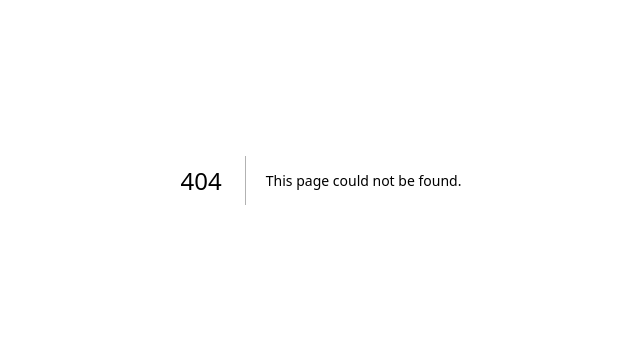
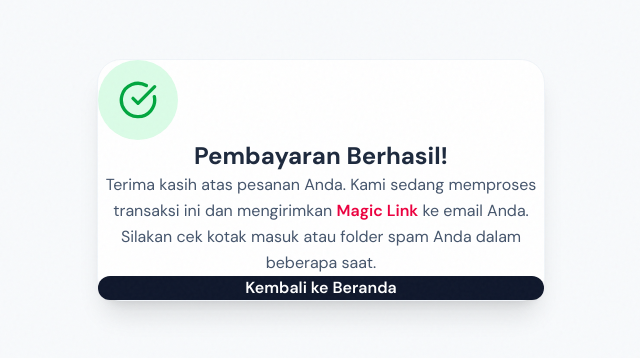
Before and after one commit to detectivecrewze/for-you-always, a Next.js app: page /success in a window 1280 px wide. Before the commit this address had no page. Shown: the part 220-578 px from the top of the page, without its empty margins (319-959 px from the left). Built offline with nearby package versions, Linux system fonts and the light colour scheme.

Commit message:
add success page

```diff
--- /dev/null
+++ b/app/(landing)/success/page.tsx
@@ -0,0 +1,29 @@
+import Link from "next/link";
+import { CheckCircle } from "lucide-react";
+
+export default function SuccessPage() {
+  return (
+    <div className="min-h-screen bg-slate-50 flex items-center justify-center p-6">
+      <div className="max-w-md w-full bg-white rounded-3xl shadow-xl p-8 text-center border border-slate-100">
+        <div className="w-20 h-20 bg-green-100 rounded-full flex items-center justify-center mx-auto mb-6">
+          <CheckCircle className="w-10 h-10 text-green-600" />
+        </div>
+
+        <h1 className="text-2xl font-bold text-slate-800 mb-3">
+          Pembayaran Berhasil!
+        </h1>
+
+        <p className="text-slate-600 mb-8 leading-relaxed">
+          Terima kasih atas pesanan Anda. Kami sedang memproses transaksi ini dan mengirimkan <span className="font-semibold text-rose-600">Magic Link</span> ke email Anda. Silakan cek kotak masuk atau folder spam Anda dalam beberapa saat.
+        </p>
+
+        <Link
+          href="/"
+          className="inline-block w-full py-4 px-6 bg-slate-900 hover:bg-slate-800 text-white font-semibold rounded-2xl transition-all duration-300 transform hover:scale-[1.02]"
+        >
+          Kembali ke Beranda
+        </Link>
+      </div>
+    </div>
+  );
+}
```
